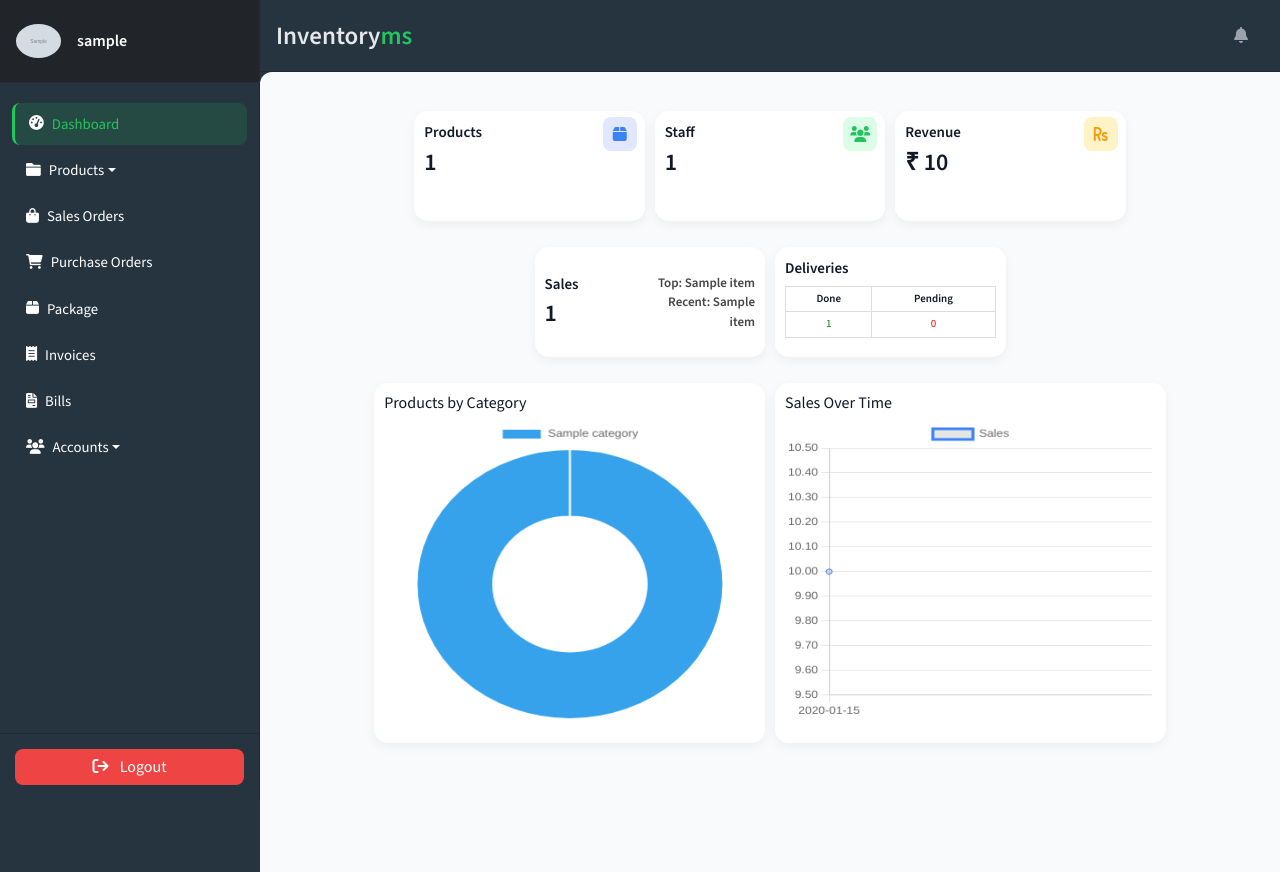
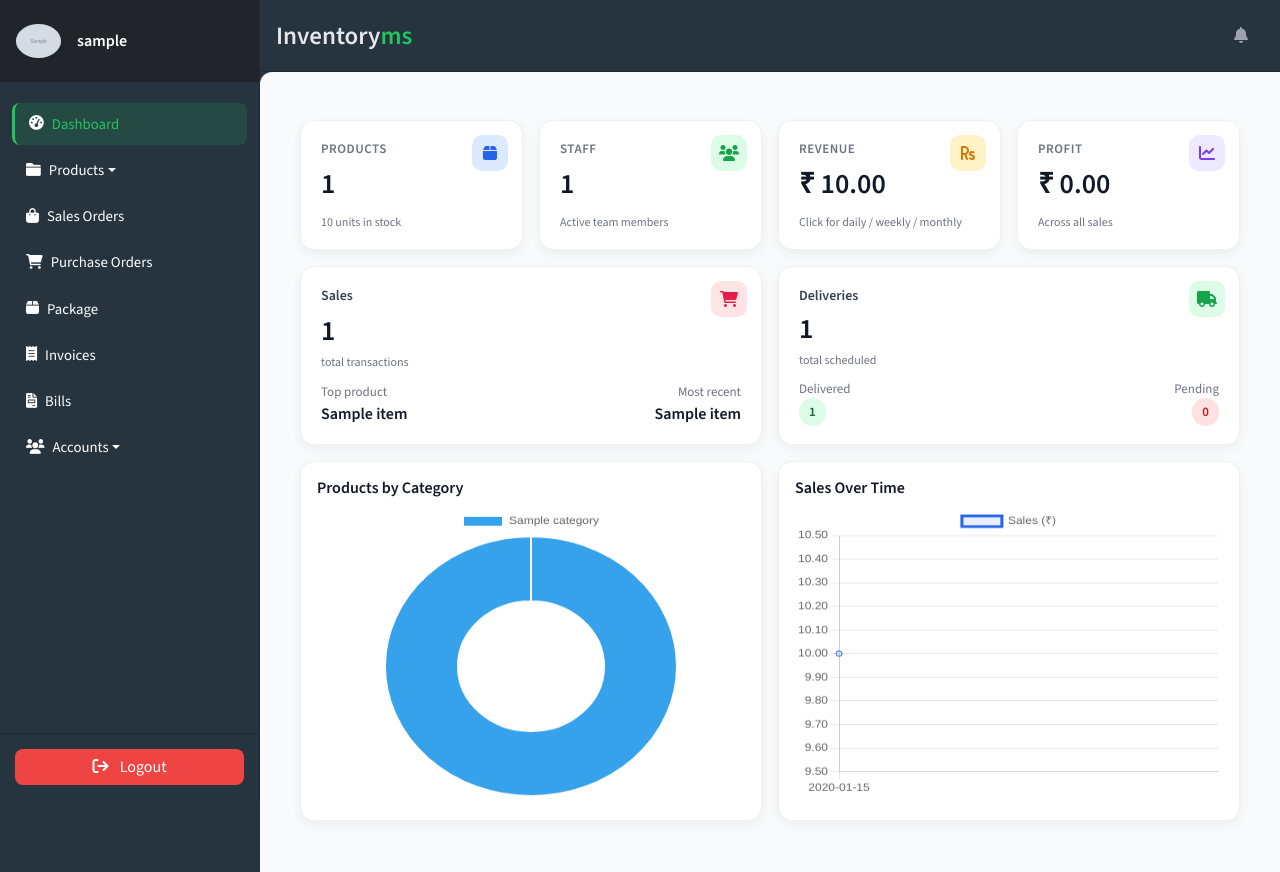
Before and after one commit to Jagritgit/Inventory_mangement, a Django app: page / in a window 1280 px wide. Run offline with Django 4.2, Linux system fonts and the light colour scheme; a user stored in the database is signed in; tables that the repository leaves empty hold one stand-in row (values such as "Sample post"); grey boxes marked "Sample" are stand-in pictures.

Commit message:
Improve dashboard design and add a detailed revenue reporting page
Implement revenue reporting with daily, weekly, and monthly filters, enhance dashboard UI with better contrast and card layout, and ensure all monetary values are accurately formatted to two decimal places.

Replit-Commit-Author: Agent
Replit-Commit-Session-Id: 047008a9-482c-46a3-b6bf-9c6b8813f7b7
Replit-Commit-Checkpoint-Type: full_checkpoint
Replit-Commit-Event-Id: ba472d26-d11a-445b-b67b-52042c515bb4
Replit-Commit-Screenshot-Url: https://storage.googleapis.com/screenshot-production-us-central1/364a6135-5c9b-41b9-907e-5c5180a95f9e/047008a9-482c-46a3-b6bf-9c6b8813f7b7/KzyMt57
Replit-Helium-Checkpoint-Created: true

```diff
--- a/store/templates/store/dashboard.html
+++ b/store/templates/store/dashboard.html
@@ -4,187 +4,250 @@
 {% block content %}
 
 <style>
-
 /* DASHBOARD */
 .dashboard-wrapper {
-    padding: 10px;
+    padding: 16px;
+    color: #1f2937;
 }
 
-/* GRID */
+/* GRID spacing */
 .dashboard-wrapper .row {
-    margin-left: -5px;
-    margin-right: -5px;
+    margin-left: -8px;
+    margin-right: -8px;
 }
 .dashboard-wrapper .row > div {
-    padding: 5px;
+    padding: 8px;
 }
 
 /* CARD */
-.card {
+.dash-card {
+    background: #ffffff;
     border-radius: 14px;
-    border: none;
-    box-shadow: 0 4px 12px rgba(0,0,0,0.05);
-    padding: 10px;
-    transition: 0.2s;
+    border: 1px solid #eef0f4;
+    box-shadow: 0 4px 12px rgba(0, 0, 0, 0.05);
+    padding: 18px 20px;
+    transition: transform .18s ease, box-shadow .18s ease;
+    position: relative;
+    height: 100%;
+    display: flex;
+    flex-direction: column;
+    justify-content: space-between;
 }
-.card:hover {
+.dash-card:hover {
     transform: translateY(-3px);
+    box-shadow: 0 8px 18px rgba(0, 0, 0, 0.08);
 }
 
-/* SAME HEIGHT */
-.top-card,
-.middle-card {
-    height: 110px;
+/* Equal heights */
+.kpi-card { min-height: 130px; }
+.info-card { min-height: 160px; }
+
+/* TEXT — high contrast */
+.kpi-title {
+    font-size: 13px;
+    font-weight: 700;
+    color: #6b7280;
+    text-transform: uppercase;
+    letter-spacing: 0.04em;
+    margin-bottom: 10px;
 }
+.kpi-value {
+    font-size: 28px;
+    font-weight: 800;
+    color: #111827;
+    line-height: 1.1;
+}
+.kpi-foot {
+    font-size: 12px;
+    color: #6b7280;
+    margin-top: 6px;
+}
+.section-title {
+    font-size: 14px;
+    font-weight: 700;
+    color: #374151;
+    margin-bottom: 8px;
+}
+.muted { color: #6b7280; font-size: 13px; }
+.bold-num { font-weight: 800; color: #111827; }
 
-/* TEXT */
-.title {
-    font-size: 15px;
-    font-weight: 700;
-}
-.value {
-    font-size: 24px;
-    font-weight: 800;
-}
-.subtext {
-    font-size: 13px;
-    font-weight: 600;
-    color: #444;
-}
-
-/* ICON */
+/* ICON badge */
 .icon-box {
     position: absolute;
-    top: 6px;
-    right: 8px;
-    width: 34px;
-    height: 34px;
-    border-radius: 8px;
+    top: 14px;
+    right: 14px;
+    width: 36px;
+    height: 36px;
+    border-radius: 10px;
     display: flex;
     align-items: center;
     justify-content: center;
+    font-size: 16px;
+}
+.blue   { background: #dbeafe; color: #2563eb; }
+.green  { background: #dcfce7; color: #16a34a; }
+.yellow { background: #fef3c7; color: #d97706; }
+.purple { background: #ede9fe; color: #7c3aed; }
+.rose   { background: #ffe4e6; color: #e11d48; }
+
+/* Stat split row */
+.split {
+    display: flex;
+    justify-content: space-between;
+    align-items: flex-end;
+    margin-top: 10px;
+}
+.split .col {
+    flex: 1;
+}
+.split .col + .col {
+    text-align: right;
 }
 
-/* COLORS */
-.blue { background: #e0e7ff; color: #3b82f6; }
-.green { background: #dcfce7; color: #22c55e; }
-.yellow { background: #fef3c7; color: #f59e0b; }
+/* Delivery pill numbers */
+.pill {
+    display: inline-block;
+    padding: 4px 10px;
+    border-radius: 999px;
+    font-weight: 700;
+    font-size: 13px;
+}
+.pill.done    { background: #dcfce7; color: #166534; }
+.pill.pending { background: #fee2e2; color: #b91c1c; }
 
-/* TABLE */
-.delivery-table {
-    width: 100%;
-    border-collapse: collapse;
-    margin-top: 6px;
+/* CHARTS */
+.chart-card {
+    background: #fff;
+    border-radius: 14px;
+    border: 1px solid #eef0f4;
+    box-shadow: 0 4px 12px rgba(0, 0, 0, 0.05);
+    padding: 16px;
+    height: 360px;
 }
-.delivery-table td, .delivery-table th {
-    border: 1px solid #ddd;
-    text-align: center;
-    padding: 4px;
-    font-size: 11px;
+.chart-card h6 {
+    font-weight: 700;
+    color: #111827;
+    margin-bottom: 10px;
+}
+.chart-card canvas {
+    height: 290px !important;
 }
 
-/* CHART */
-.chart-card {
-    height: 360px;
-}
-.chart-card canvas {
-    height: 300px !important;
-}
-
-/* LINKS */
+/* LINK wrapper preserves card visual */
 .card-link {
     text-decoration: none;
     color: inherit;
     display: block;
+    height: 100%;
 }
-
 </style>
 
 <div class="dashboard-wrapper">
 
-<!-- TOP ROW -->
-<div class="row justify-content-center mb-3">
+    <!-- KPI ROW -->
+    <div class="row">
 
-    <div class="col-md-3">
+        <div class="col-md-3 col-sm-6">
             <a href="{% url 'productslist' %}" class="card-link">
-            <div class="card top-card position-relative">
-                <div class="title">Products</div>
-                <div class="value">{{ items_count }}</div>
+                <div class="dash-card kpi-card">
+                    <div>
+                        <div class="kpi-title">Products</div>
+                        <div class="kpi-value">{{ items_count }}</div>
+                    </div>
+                    <div class="kpi-foot">{{ total_items }} units in stock</div>
                     <div class="icon-box blue"><i class="fa fa-box"></i></div>
                 </div>
             </a>
         </div>
 
-    <div class="col-md-3">
+        <div class="col-md-3 col-sm-6">
             <a href="{% url 'profile_list' %}" class="card-link">
-            <div class="card top-card position-relative">
-                <div class="title">Staff</div>
-                <div class="value">{{ profiles_count }}</div>
+                <div class="dash-card kpi-card">
+                    <div>
+                        <div class="kpi-title">Staff</div>
+                        <div class="kpi-value">{{ profiles_count }}</div>
+                    </div>
+                    <div class="kpi-foot">Active team members</div>
                     <div class="icon-box green"><i class="fa fa-users"></i></div>
                 </div>
             </a>
         </div>
 
-    <div class="col-md-3">
-        <div class="card top-card position-relative">
-            <div class="title">Revenue</div>
-            <div class="value">₹ {{ total_revenue|default:"0" }}</div>
-            <div class="icon-box yellow">
-                <i class="fa fa-rupee-sign"></i>
+        <div class="col-md-3 col-sm-6">
+            <a href="{% url 'revenue' %}" class="card-link">
+                <div class="dash-card kpi-card">
+                    <div>
+                        <div class="kpi-title">Revenue</div>
+                        <div class="kpi-value">₹ {{ total_revenue }}</div>
                     </div>
+                    <div class="kpi-foot">Click for daily / weekly / monthly</div>
+                    <div class="icon-box yellow"><i class="fa fa-rupee-sign"></i></div>
+                </div>
+            </a>
+        </div>
+
+        <div class="col-md-3 col-sm-6">
+            <div class="dash-card kpi-card">
+                <div>
+                    <div class="kpi-title">Profit</div>
+                    <div class="kpi-value">₹ {{ total_profit }}</div>
+                </div>
+                <div class="kpi-foot">Across all sales</div>
+                <div class="icon-box purple"><i class="fa fa-chart-line"></i></div>
             </div>
         </div>
 
     </div>
 
-<!-- BOTTOM ROW -->
-<div class="row justify-content-center mb-3">
+    <!-- ACTIVITY ROW -->
+    <div class="row">
 
-    <!-- SALES CARD -->
-    <div class="col-md-3">
+        <!-- SALES -->
+        <div class="col-md-6">
             <a href="{% url 'saleslist' %}" class="card-link">
-            <div class="card middle-card">
-
-                <div class="d-flex h-100 align-items-center">
-
-                    <!-- LEFT -->
-                    <div style="width:50%;">
-                        <div class="title">Sales</div>
-                        <div class="value">{{ sales.count }}</div>
+                <div class="dash-card info-card">
+                    <div class="section-title">Sales</div>
+                    <div>
+                        <div class="kpi-value">{{ sales.count }}</div>
+                        <div class="kpi-foot">total transactions</div>
                     </div>
-
-                    <!-- RIGHT -->
-                    <div style="width:50%; text-align:right;">
-                        <div class="subtext">
-                            Top: {{ top_product|default:"None" }}
+                    <div class="split">
+                        <div class="col">
+                            <div class="muted">Top product</div>
+                            <div class="bold-num">{{ top_product|default:"—" }}</div>
                         </div>
-                        <div class="subtext">
-                            Recent: {{ recent_product|default:"None" }}
+                        <div class="col">
+                            <div class="muted">Most recent</div>
+                            <div class="bold-num">{{ recent_product|default:"—" }}</div>
                         </div>
                     </div>
-
-                </div>
-
+                    <div class="icon-box rose"><i class="fa fa-cart-shopping"></i></div>
                 </div>
             </a>
         </div>
 
         <!-- DELIVERIES -->
-    <div class="col-md-3">
+        <div class="col-md-6">
             <a href="{% url 'deliveries' %}" class="card-link">
-            <div class="card middle-card">
-                <div class="title">Deliveries</div>
-
-                <table class="delivery-table">
-                    <tr>
-                        <th>Done</th>
-                        <th>Pending</th>
-                    </tr>
-                    <tr>
-                        <td style="color:green;">{{ completed_deliveries }}</td>
-                        <td style="color:red;">{{ pending_deliveries }}</td>
-                    </tr>
-                </table>
+                <div class="dash-card info-card">
+                    <div class="section-title">Deliveries</div>
+                    <div>
+                        <div class="kpi-value">
+                            {{ completed_deliveries|add:pending_deliveries }}
+                        </div>
+                        <div class="kpi-foot">total scheduled</div>
+                    </div>
+                    <div class="split">
+                        <div class="col">
+                            <div class="muted">Delivered</div>
+                            <span class="pill done">{{ completed_deliveries }}</span>
+                        </div>
+                        <div class="col">
+                            <div class="muted">Pending</div>
+                            <span class="pill pending">{{ pending_deliveries }}</span>
+                        </div>
+                    </div>
+                    <div class="icon-box green"><i class="fa fa-truck"></i></div>
                 </div>
             </a>
         </div>
@@ -192,17 +255,17 @@
     </div>
 
     <!-- CHARTS -->
-<div class="row justify-content-center">
+    <div class="row">
 
-    <div class="col-md-5">
-        <div class="card chart-card">
+        <div class="col-md-6">
+            <div class="chart-card">
                 <h6>Products by Category</h6>
                 <canvas id="categoryChart"></canvas>
             </div>
         </div>
 
-    <div class="col-md-5">
-        <div class="card chart-card">
+        <div class="col-md-6">
+            <div class="chart-card">
                 <h6>Sales Over Time</h6>
                 <canvas id="salesChart"></canvas>
             </div>
@@ -213,20 +276,14 @@
 </div>
 
 <script src="https://cdn.jsdelivr.net/npm/chart.js"></script>
-
 <script>
 new Chart(document.getElementById('categoryChart'), {
     type: 'doughnut',
     data: {
         labels: {{ categories|safe }},
-        datasets: [{
-            data: {{ category_counts|safe }}
-        }]
+        datasets: [{ data: {{ category_counts|safe }} }]
     },
-    options: {
-        responsive: true,
-        maintainAspectRatio: false
-    }
+    options: { responsive: true, maintainAspectRatio: false }
 });
 
 new Chart(document.getElementById('salesChart'), {
@@ -234,16 +291,15 @@ new Chart(document.getElementById('salesChart'), {
     data: {
         labels: {{ sale_dates_labels|safe }},
         datasets: [{
-            label: 'Sales',
+            label: 'Sales (₹)',
             data: {{ sale_dates_values|safe }},
-            borderColor: '#3b82f6',
-            fill: false
+            borderColor: '#2563eb',
+            backgroundColor: 'rgba(37, 99, 235, 0.1)',
+            fill: true,
+            tension: 0.3
         }]
     },
-    options: {
-        responsive: true,
-        maintainAspectRatio: false
-    }
+    options: { responsive: true, maintainAspectRatio: false }
 });
 </script>
 
--- a/store/urls.py
+++ b/store/urls.py
@@ -29,6 +29,9 @@ from .views import (
 urlpatterns = [
     # Dashboard
     path('', views.dashboard, name='dashboard'),
+
+    # Revenue
+    path('revenue/', views.revenue_view, name='revenue'),
 
     # Product URLs
     path(
--- a/store/views.py
+++ b/store/views.py
@@ -46,9 +46,65 @@ from .tables import ItemTable
 
 
 @login_required
+def revenue_view(request):
+    """
+    Revenue page with daily/weekly/monthly grouping.
+
+    NOTE: The Sale model has no `status` field — every persisted Sale row is
+    a completed transaction (it ran inside an atomic block that already
+    decremented stock). If a status field is ever added, filter here.
+    """
+    from decimal import Decimal, ROUND_HALF_UP
+    from django.db.models import Sum, Count
+    from django.db.models.functions import TruncDay, TruncWeek, TruncMonth
+    from transactions.models import Sale
+
+    period = request.GET.get("period", "daily")
+    trunc_map = {
+        "daily": TruncDay("date_added"),
+        "weekly": TruncWeek("date_added"),
+        "monthly": TruncMonth("date_added"),
+    }
+    trunc = trunc_map.get(period, TruncDay("date_added"))
+
+    rows_qs = (
+        Sale.objects
+        .annotate(bucket=trunc)
+        .values("bucket")
+        .annotate(revenue=Sum("grand_total"), sales_count=Count("id"))
+        .order_by("-bucket")  # Latest first
+    )
+
+    q = Decimal("0.01")
+    rows = [
+        {
+            "bucket": r["bucket"],
+            "revenue": Decimal(str(r["revenue"] or 0)).quantize(q, ROUND_HALF_UP),
+            "sales_count": r["sales_count"],
+        }
+        for r in rows_qs
+    ]
+
+    total = sum((r["revenue"] for r in rows), Decimal("0.00")).quantize(q)
+
+    return render(request, "store/revenue.html", {
+        "period": period,
+        "rows": rows,
+        "total_revenue": total,
+    })
+
+
+@login_required
 def dashboard(request):
+    from decimal import Decimal, ROUND_HALF_UP
     from django.db.models import Sum, Count, F, FloatField, ExpressionWrapper
     from transactions.models import Sale, SaleDetail
+
+    def money(value):
+        """Round any numeric to 2 decimal places for display."""
+        if value is None:
+            return Decimal("0.00")
+        return Decimal(str(value)).quantize(Decimal("0.01"), rounding=ROUND_HALF_UP)
 
     # Basic data
     profiles = Profile.objects.all()
@@ -68,15 +124,14 @@ def dashboard(request):
     # -----------------------------
     # 💰 TOTAL REVENUE
     # -----------------------------
-    total_revenue = (
-        Sale.objects.aggregate(total=Sum("grand_total"))
-        .get("total", 0.00)
+    total_revenue = money(
+        Sale.objects.aggregate(total=Sum("grand_total")).get("total")
     )
 
     # -----------------------------
     # 💰 TOTAL PROFIT (FIXED)
     # -----------------------------
-    total_profit = (
+    total_profit = money(
         SaleDetail.objects.aggregate(
             profit=Sum(
                 ExpressionWrapper(
@@ -84,7 +139,7 @@ def dashboard(request):
                     output_field=FloatField()
                 )
             )
-        ).get("profit", 0.00)
+        ).get("profit")
     )
 
     # -----------------------------
```
Also changed, not shown: attached_assets/Pasted-Act-as-a-senior-Django-developer-and-UI-UX-engineer-Imp_1776962856802.txt (added, +135 -0 lines), store/templates/store/revenue.html (added, +97 -0 lines), store/tests.py (+41 -0 lines). Lines whose indentation alone changed are shown as unchanged.
